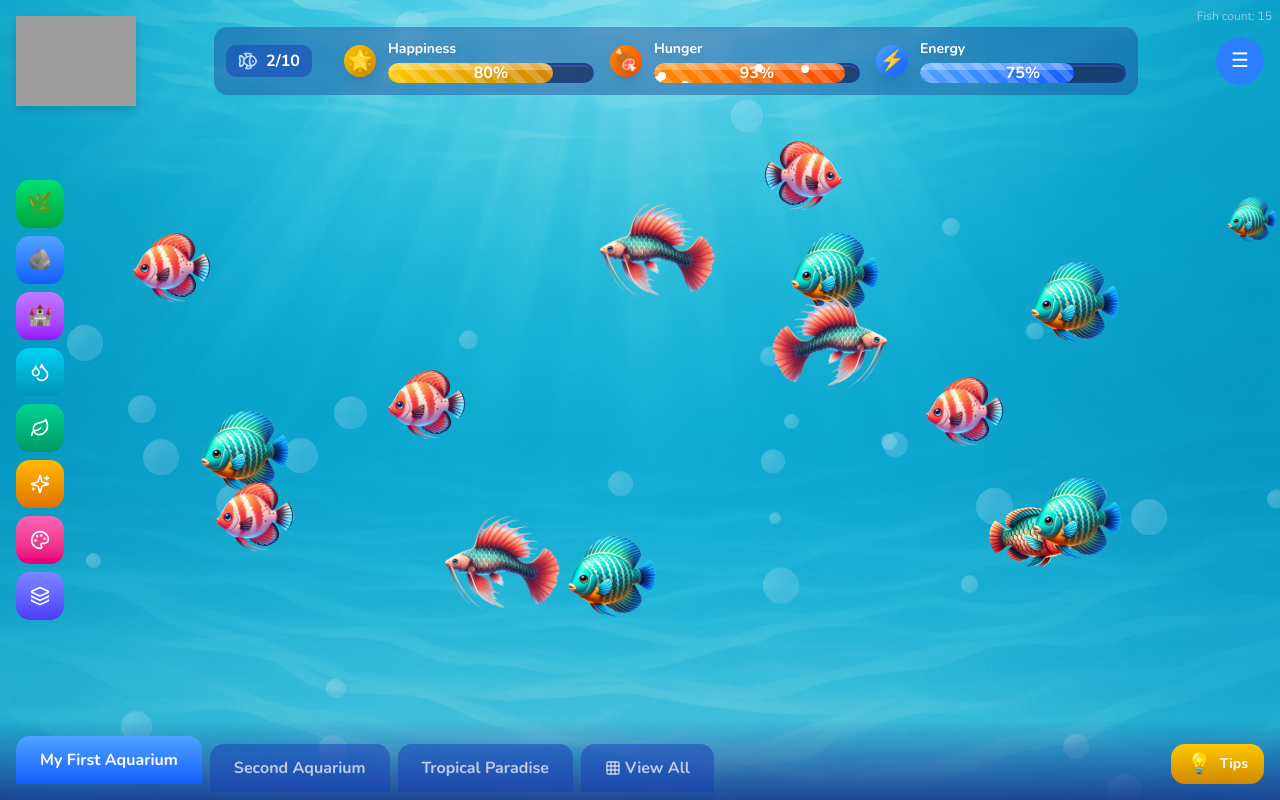
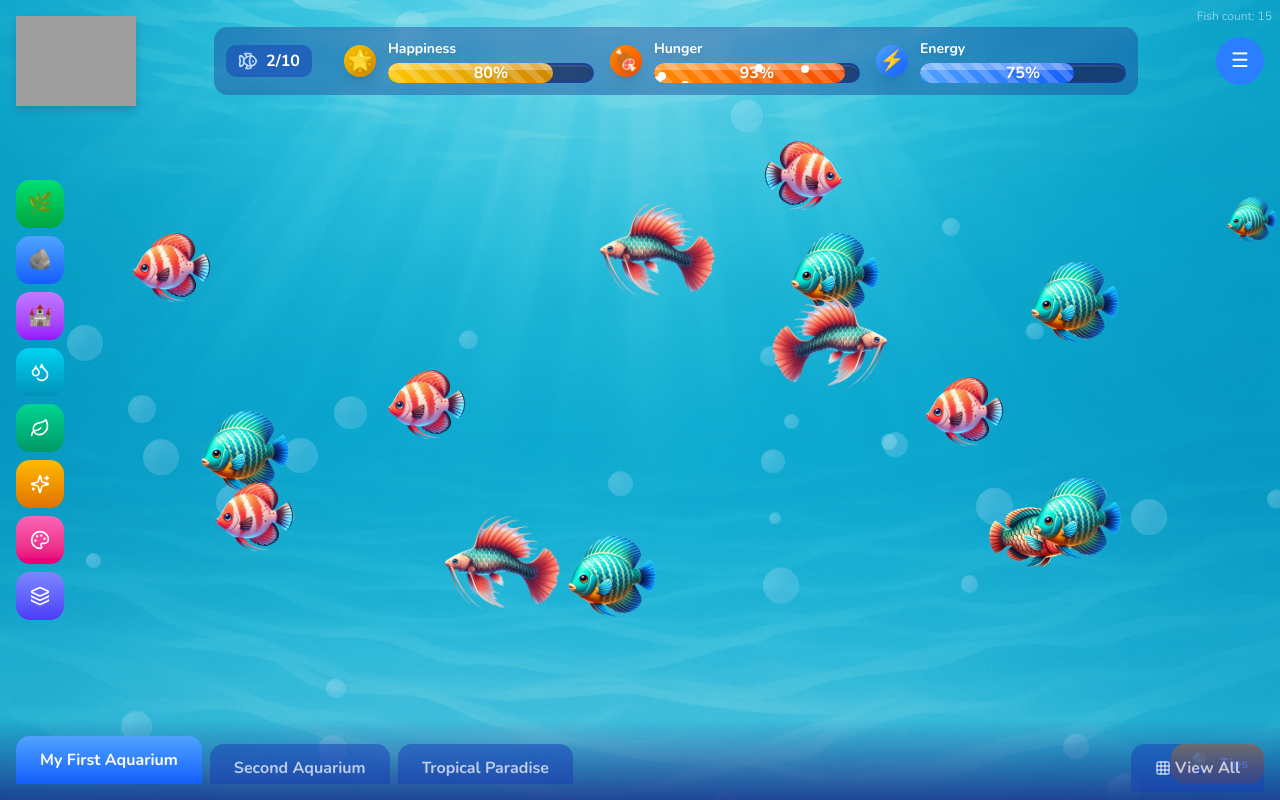
Before and after one commit to AquaStark/Aqua-Stark-Game, a Next.js app: page /game in a window 1280 px wide. Built offline with nearby package versions, Linux system fonts and the light colour scheme; grey boxes are pictures that could not be loaded.

Commit message:
fix: clean up AquariumTabs component with consistent formatting and improved button layout

```diff
--- a/src/components/game/aquarium-tabs.tsx
+++ b/src/components/game/aquarium-tabs.tsx
@@ -1,12 +1,14 @@
-import React from "react"
-import { Grid } from "lucide-react"
-import { cn } from "@/lib/utils"
+"use client";
+
+import type React from "react";
+import { Grid } from "lucide-react";
+import { cn } from "@/lib/utils";
 
 interface AquariumTabProps {
-  name: string
-  active: boolean
-  icon?: React.ReactNode
-  onClick: () => void
+  name: string;
+  active: boolean;
+  icon?: React.ReactNode;
+  onClick: () => void;
 }
 
 function AquariumTab({ name, active, icon, onClick }: AquariumTabProps) {
@@ -14,22 +16,22 @@ function AquariumTab({ name, active, icon, onClick }: AquariumTabProps) {
     <button
       onClick={onClick}
       className={cn(
-        "game-button px-6 py-3 rounded-t-xl font-bold transition-all duration-200 flex items-center",
+        "game-button px-3 md:px-6 py-2 md:py-3 rounded-t-xl font-bold transition-all duration-200 flex items-center text-sm md:text-base",
         active
           ? "bg-gradient-to-b from-blue-400 to-blue-600 text-white translate-y-0"
-          : "bg-blue-800/50 text-white/70 hover:bg-blue-700/50 translate-y-2",
+          : "bg-blue-800/50 text-white/70 hover:bg-blue-700/50 translate-y-2"
       )}
     >
-      {icon && icon}
-      {name}
+      {icon && <span className="mr-1">{icon}</span>}
+      <span className="truncate">{name}</span>
     </button>
-  )
+  );
 }
 
 interface AquariumTabsProps {
-  aquariums: string[]
-  selectedAquarium: string
-  onAquariumSelect: (aquarium: string) => void
+  aquariums: string[];
+  selectedAquarium: string;
+  onAquariumSelect: (aquarium: string) => void;
 }
 
 export function AquariumTabs({
@@ -38,9 +40,9 @@ export function AquariumTabs({
   onAquariumSelect,
 }: AquariumTabsProps) {
   return (
-    <div className="absolute bottom-0 left-0 right-0 bg-gradient-to-t from-blue-900/90 to-transparent z-20 p-4">
+    <div className="absolute bottom-0 left-0 right-0 bg-gradient-to-t from-blue-900/90 to-transparent z-30 p-2 md:p-4">
       <div className="flex justify-between items-end">
-        <div className="flex gap-2">
+        <div className="flex gap-1 md:gap-2 overflow-x-auto flex-1 mr-2">
           {aquariums.map((aquarium) => (
             <AquariumTab
               key={aquarium}
@@ -49,14 +51,16 @@ export function AquariumTabs({
               onClick={() => onAquariumSelect(aquarium)}
             />
           ))}
+        </div>
+        <div className="flex-shrink-0">
           <AquariumTab
             name="View All"
             active={false}
-            icon={<Grid className="h-4 w-4 mr-1" />}
+            icon={<Grid className="h-4 w-4" />}
             onClick={() => alert("View All Aquariums")}
           />
         </div>
       </div>
     </div>
-  )
+  );
 }
```
